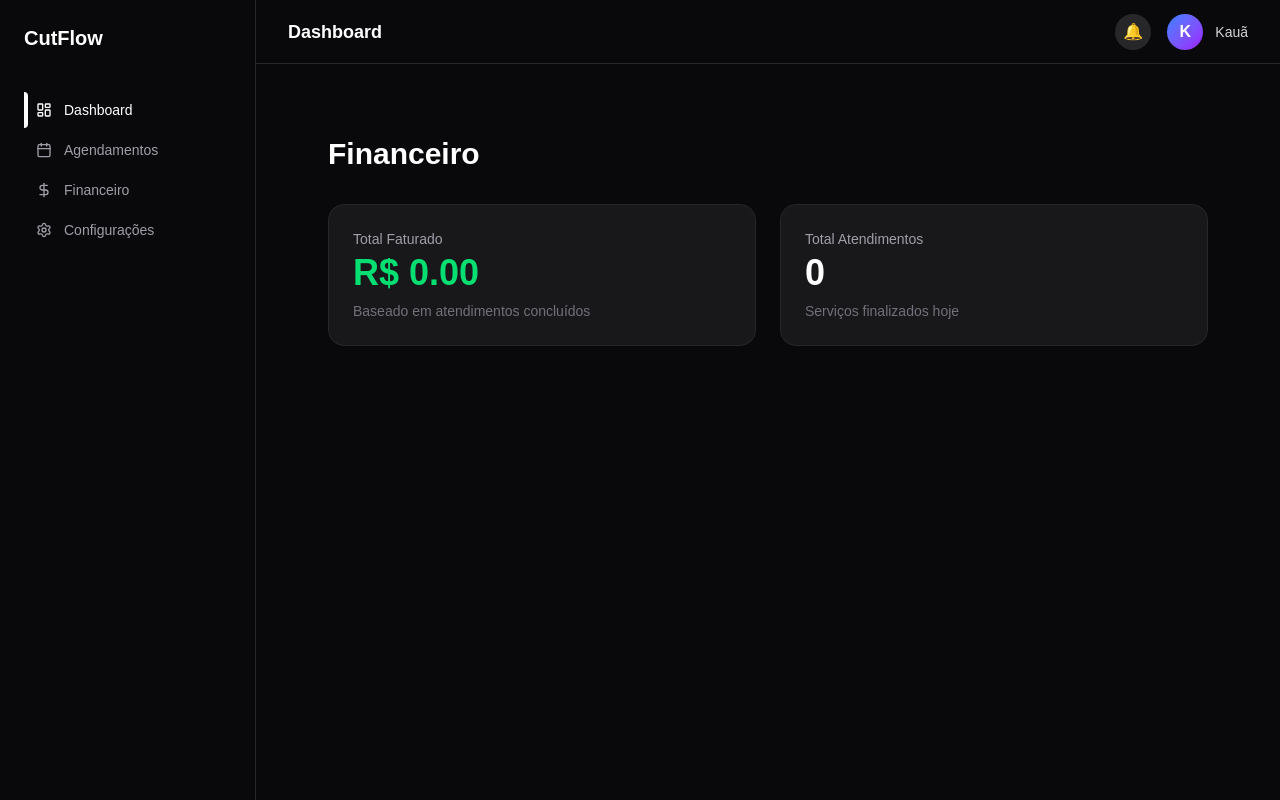
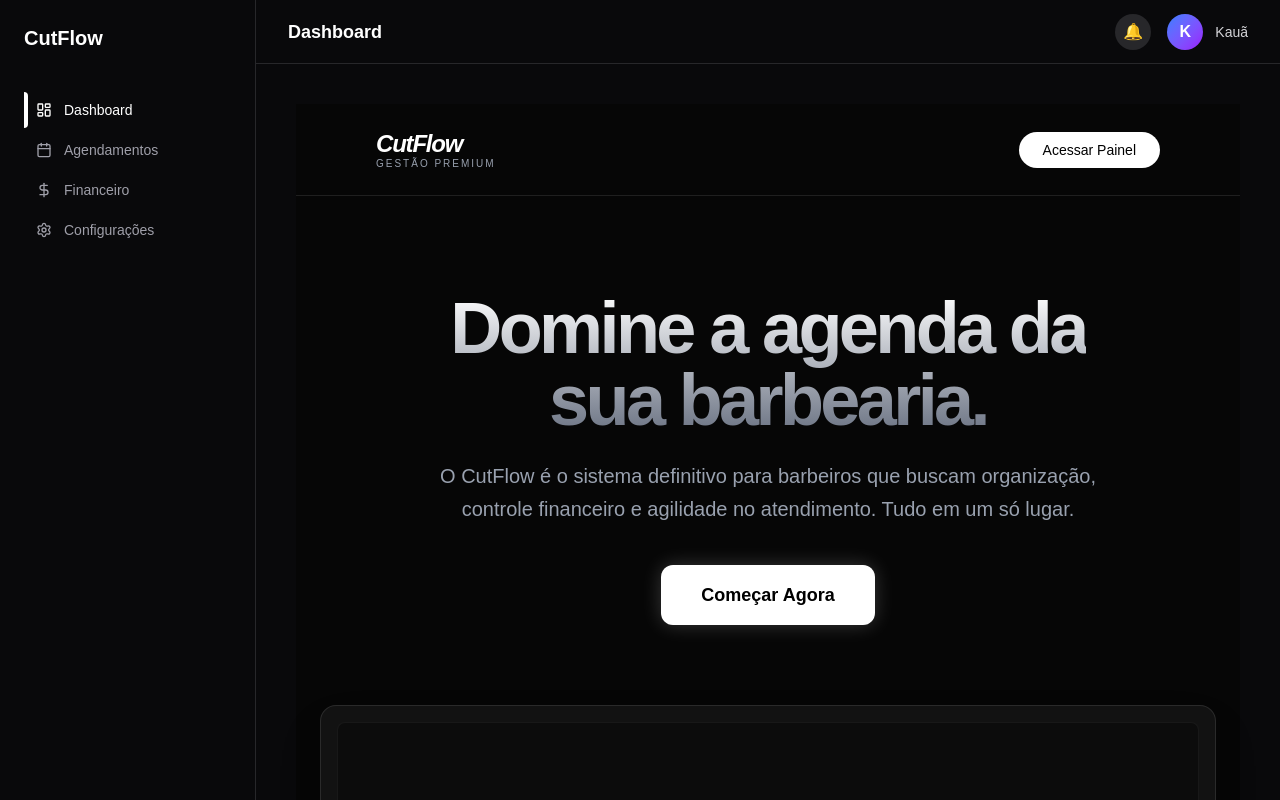
Before and after one commit to kauacast1208/cutflow, a Next.js app: page /dashboard in a window 1280 px wide. Built offline with nearby package versions, Linux system fonts and the light colour scheme; no server answers; the database is empty.

Commit message:
criando landing page profissional

```diff
--- a/app/dashboard/page.tsx
+++ b/app/dashboard/page.tsx
@@ -1,66 +1,53 @@
-'use client'
+import Link from 'next/link'
 
-import { createClient } from '@supabase/supabase-js'
-import { useEffect, useState } from 'react'
+export default function LandingPage() {
+  return (
+    <div className="min-h-screen bg-[#060606] text-white selection:bg-white selection:text-black">
+      {/* Header */}
+      <nav className="flex items-center justify-between p-6 lg:px-20 border-b border-white/10">
+        <div className="flex flex-col">
+          <span className="text-2xl font-bold tracking-tighter italic">CutFlow</span>
+          <span className="text-[10px] uppercase tracking-[0.2em] text-gray-400 -mt-1">Gestão Premium</span>
+        </div>
+        <Link
+          href="/login"
+          className="bg-white text-black px-6 py-2 rounded-full font-medium hover:bg-gray-200 transition-all text-sm"
+        >
+          Acessar Painel
+        </Link>
+      </nav>
 
-const supabase = createClient(
-  process.env.NEXT_PUBLIC_SUPABASE_URL!,
-  process.env.NEXT_PUBLIC_SUPABASE_ANON_KEY!
-)
+      {/* Hero Section */}
+      <main className="flex flex-col items-center justify-center text-center px-6 pt-24 pb-20">
+        <h1 className="text-5xl lg:text-7xl font-extrabold tracking-tighter mb-6 bg-gradient-to-b from-white to-gray-500 bg-clip-text text-transparent">
+          Domine a agenda da <br /> sua barbearia.
+        </h1>
+        <p className="max-w-2xl text-gray-400 text-lg lg:text-xl mb-10 leading-relaxed">
+          O CutFlow é o sistema definitivo para barbeiros que buscam organização,
+          controle financeiro e agilidade no atendimento. Tudo em um só lugar.
+        </p>
 
-export default function FinanceiroPage() {
-  const [totalFaturado, setTotalFaturado] = useState(0)
-  const [totalAtendimentos, setTotalAtendimentos] = useState(0)
-  const [loading, setLoading] = useState(true)
-
-  useEffect(() => {
-    async function fetchFinanceiro() {
-      // Busca agendamentos concluídos e junta com serviços para pegar o preço
-      const { data, error } = await supabase
-        .from("appointments")
-        .select("*, services(price)")
-        .eq("status", "concluído")
-        // Opcional: Filtrar apenas pela data de hoje aqui no futuro
-
-      if (!error && data) {
-        // Soma o preço de todos os serviços concluídos
-        const total = data.reduce((sum, app) => sum + (app.services?.price || 0), 0)
-        setTotalFaturado(total)
-        setTotalAtendimentos(data.length)
-      }
-      setLoading(false)
-    }
-
-    fetchFinanceiro()
-  }, [])
-
-  return (
-    <div className="p-8 max-w-6xl mx-auto text-white">
-      <h1 className="text-3xl font-bold mb-8">Financeiro</h1>
-
-      <div className="grid grid-cols-1 md:grid-cols-2 gap-6">
-        {/* Card de Faturamento */}
-        <div className="bg-zinc-900 border border-zinc-800 p-6 rounded-2xl">
-          <p className="text-sm text-zinc-400 mb-1">Total Faturado</p>
-          <p className="text-4xl font-extrabold text-green-400">
-            {loading ? '...' : `R$ ${totalFaturado.toFixed(2)}`}
-          </p>
-          <p className="text-sm text-zinc-500 mt-2">
-            Baseado em atendimentos concluídos
-          </p>
+        <div className="flex flex-col sm:flex-row gap-4">
+          <Link
+            href="/login"
+            className="bg-white text-black px-10 py-4 rounded-xl font-bold hover:scale-105 transition-all text-lg shadow-[0_0_20px_rgba(255,255,255,0.2)]"
+          >
+            Começar Agora
+          </Link>
         </div>
 
-        {/* Card de Atendimentos */}
-        <div className="bg-zinc-900 border border-zinc-800 p-6 rounded-2xl">
-          <p className="text-sm text-zinc-400 mb-1">Total Atendimentos</p>
-          <p className="text-4xl font-extrabold text-white">
-            {loading ? '...' : totalAtendimentos}
-          </p>
-          <p className="text-sm text-zinc-500 mt-2">
-            Serviços finalizados hoje
-          </p>
+        {/* Mockup Simples */}
+        <div className="mt-20 w-full max-w-5xl rounded-2xl border border-white/10 bg-white/5 p-4 shadow-2xl overflow-hidden">
+           <div className="aspect-video rounded-lg bg-[#0c0c0c] flex items-center justify-center border border-white/5">
+              <p className="text-gray-500 italic">Visualizando Dashboard do Sistema...</p>
+           </div>
         </div>
-      </div>
+      </main>
+
+      {/* Rodapé */}
+      <footer className="py-10 text-center text-gray-600 text-sm border-t border-white/5">
+        © 2026 CutFlow - Todos os direitos reservados.
+      </footer>
     </div>
   )
 }
```
